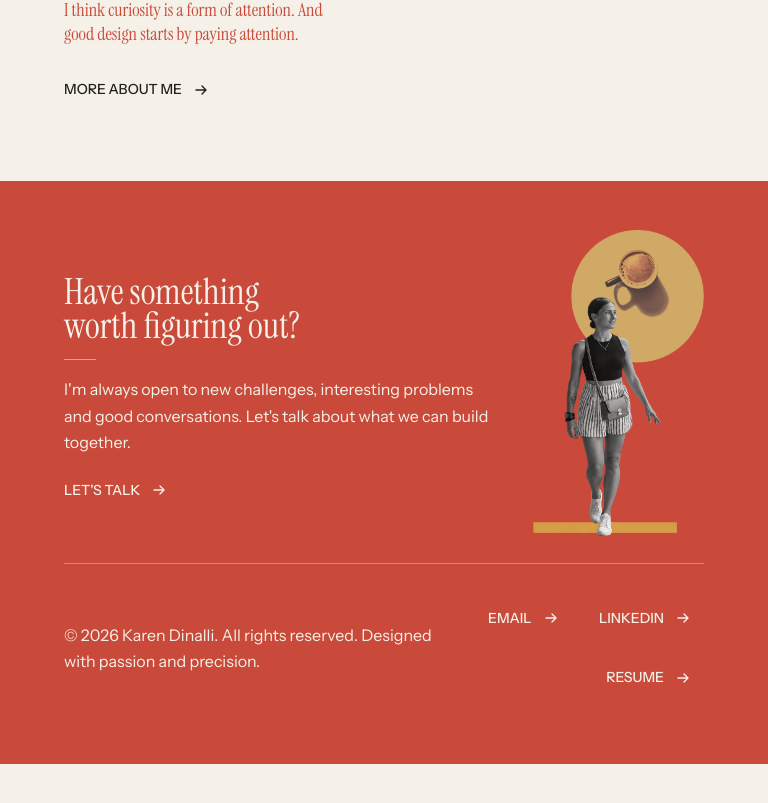
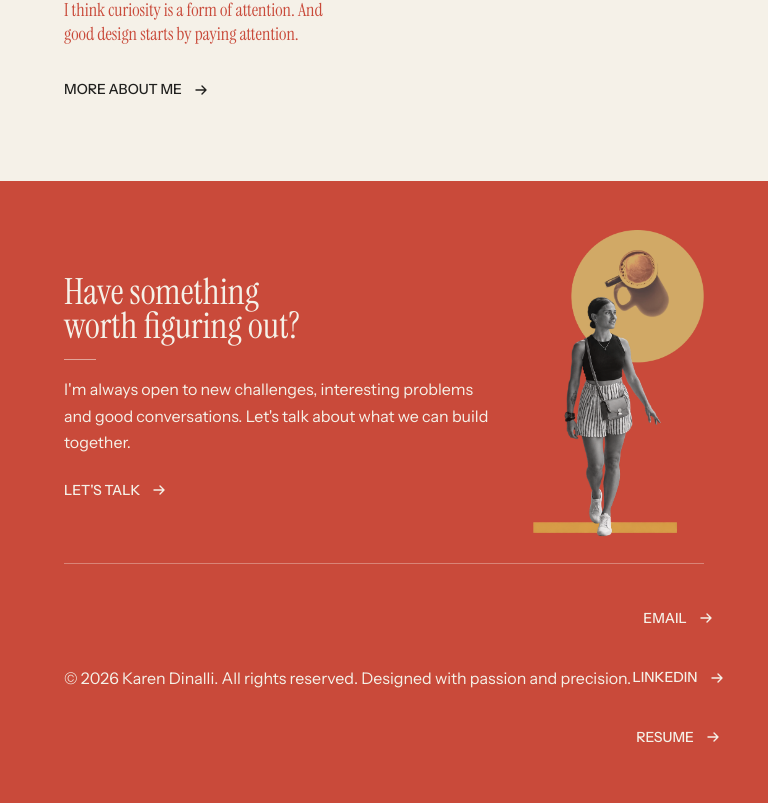
Before and after one commit to karenzinha22/Karen-Dinalli-Portfolio, a React (Vite) app: page / in a window 768 px wide. Shown: the part 4563-5366 px from the top of the page. Before the commit the page ends 5327 px from the top, so only its background shows below. Built offline with nearby package versions, Linux system fonts and the light colour scheme.

Commit message:
Finalize responsive portfolio

```diff
--- a/src/components/Footer/Footer.css
+++ b/src/components/Footer/Footer.css
@@ -162,6 +162,23 @@
   .site-footer__artwork-frame {
     max-width: min(180px, 100%);
   }
+
+  /* Footer utility links — mobile-style vertical list (avoids awkward wrap) */
+  .site-footer__links {
+    display: flex;
+    justify-content: center;
+    flex: 1;
+    min-width: 0;
+  }
+
+  .site-footer__links-list {
+    flex-direction: column;
+    align-items: center;
+    justify-content: center;
+    flex-wrap: nowrap;
+    width: 100%;
+    gap: clamp(0.5rem, 2vw, 1rem);
+  }
 }
 
 /* ── Mobile — centered stack ── */
```
